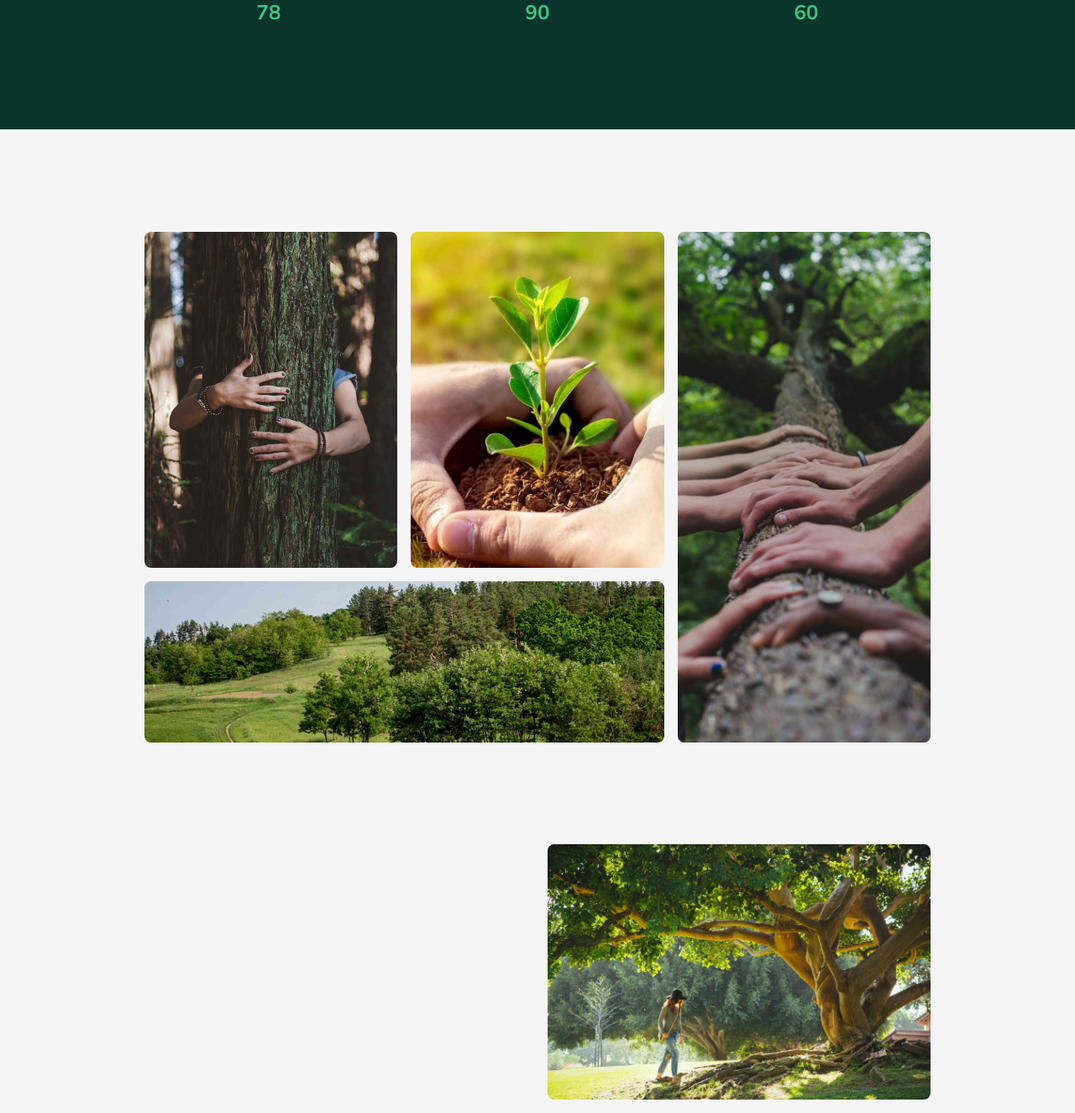
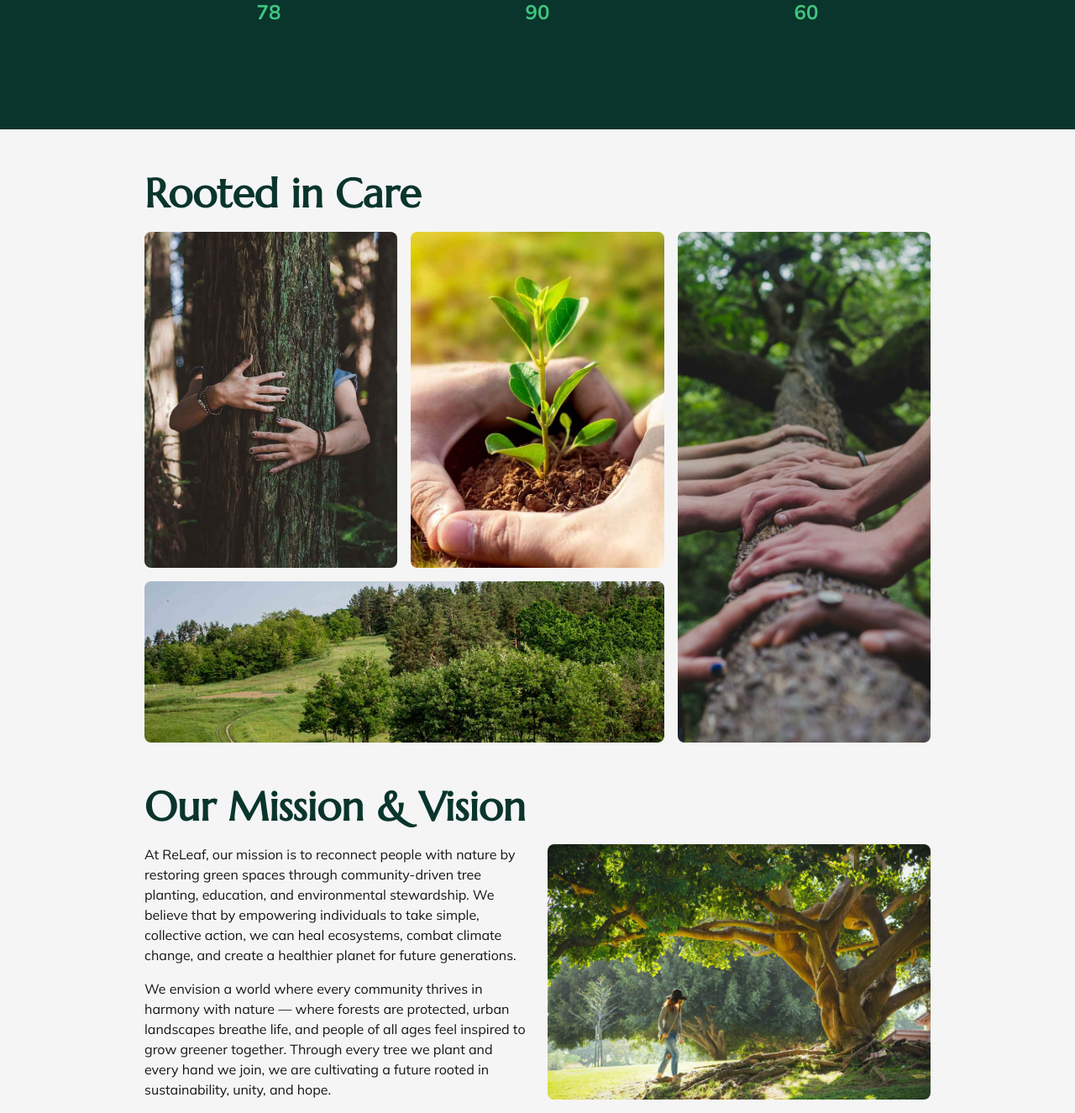
Before and after one commit to FlorinMiron98/ReLeaf, a Django app: template core/templates/core/about.html in a window 1280 px wide. Shown: the part 646-1971 px from the top of the page at 84% size. Run offline with Django 3.2, Linux system fonts and the light colour scheme; the template is opened without the code that fills it, so the values that code supplies are empty.

Commit message:
Style the our mission section

```diff
--- a/core/static/core/core.css
+++ b/core/static/core/core.css
@@ -53,6 +53,10 @@
   color: var(--color-secondary);
 }
 
+main h1 {
+  color: var(--color-primary);
+}
+
 .grid-images {
   display: grid;
   grid-template-areas:
@@ -75,6 +79,10 @@
 }
 .grid-images div:nth-of-type(4) {
   grid-area: image4;
+}
+
+.our-mission__content {
+  color: var(--color-black);
 }
 
 /* ================================== */
```
